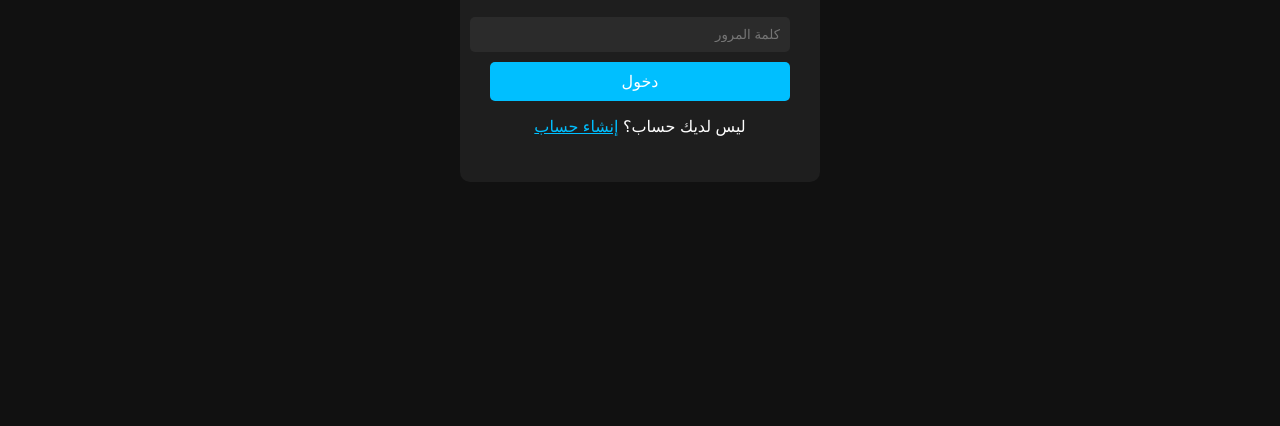
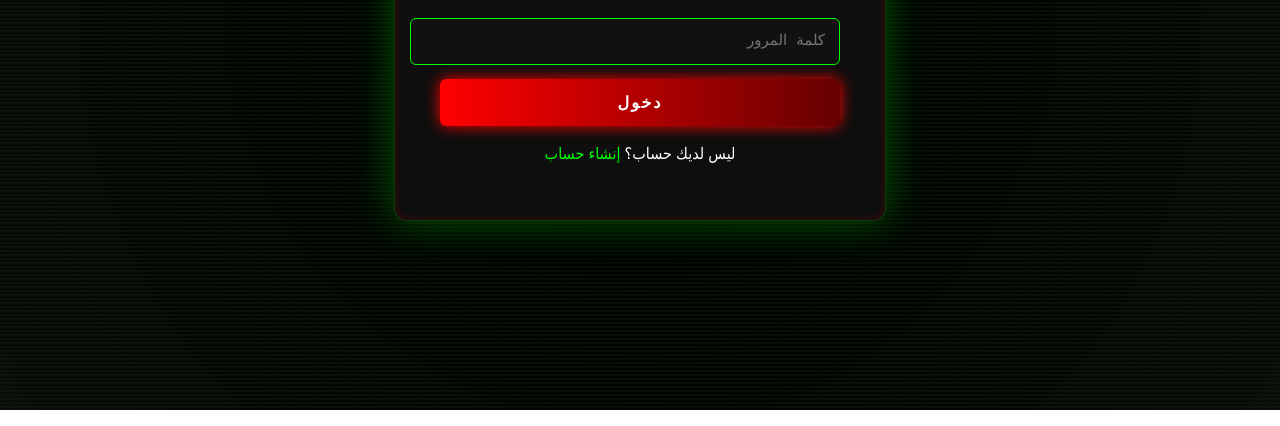
Before and after one commit to djelfagamesrobforam-png/FBI, a website: page login.html in a window 1280 px wide. Shown: the part 390-816 px from the top of the page. Drawn offline with Linux system fonts and the light colour scheme; no server answers.

Commit message:
Add files via upload

```diff
--- a/login.html
+++ b/login.html
@@ -4,10 +4,120 @@
 <meta charset="UTF-8" />
 <title>تسجيل الدخول</title>
 <style>
-body { background:#111; color:white; font-family:Arial; display:flex; justify-content:center; align-items:center; height:100vh; }
-.container { background:#1e1e1e; padding:30px; border-radius:10px; width:300px; text-align:center; }
-input { width:100%; padding:10px; margin:10px 0; border:none; border-radius:5px; background:#2b2b2b; color:white; }
-button { width:100%; padding:10px; background:#00bfff; border:none; border-radius:5px; color:white; font-size:16px; }
+body {
+  background: radial-gradient(circle at center, #000 20%, #0a0a0a 100%);
+  color: #fff;
+  font-family: "Segoe UI", Tahoma, Geneva, Verdana, sans-serif;
+  display: flex;
+  justify-content: center;
+  align-items: center;
+  height: 100vh;
+  margin: 0;
+  overflow: hidden;
+}
+
+/* خلفية Matrix */
+body::before {
+  content: "";
+  position: absolute;
+  top: 0; left: 0; right: 0; bottom: 0;
+  background: repeating-linear-gradient(
+    to bottom,
+    rgba(0,255,0,0.05),
+    rgba(0,255,0,0.05) 2px,
+    transparent 2px,
+    transparent 4px
+  );
+  animation: scan 6s linear infinite;
+  z-index: 0;
+}
+@keyframes scan {
+  from { background-position-y: 0; }
+  to { background-position-y: 100%; }
+}
+
+/* الصندوق */
+.container {
+  position: relative;
+  background: rgba(15,15,15,0.95);
+  padding: 40px 45px;
+  border-radius: 12px;
+  width: 400px;
+  text-align: center;
+  box-shadow: 0 0 40px rgba(0,255,0,0.3), inset 0 0 10px rgba(255,0,0,0.2);
+  border: 1px solid rgba(0,255,0,0.2);
+  z-index: 1;
+}
+
+/* شعار */
+.container::before {
+  content: "FBI SECURE ACCESS";
+  display: block;
+  font-size: 14px;
+  letter-spacing: 3px;
+  color: #0f0;
+  text-shadow: 0 0 10px #0f0;
+  margin-bottom: 20px;
+}
+
+/* العنوان */
+.container h2 {
+  margin-bottom: 20px;
+  font-size: 22px;
+  color: #ff3c3c;
+  text-shadow: 0 0 10px #ff0000;
+}
+
+/* الحقول */
+input {
+  width: 100%;
+  padding: 14px;
+  margin: 14px 0;
+  border: 1px solid #0f0;
+  border-radius: 6px;
+  background: #111;
+  color: #0f0;
+  font-size: 15px;
+  outline: none;
+  transition: all 0.3s;
+  font-family: "Courier New", monospace;
+}
+input:focus {
+  border-color: #ff0000;
+  box-shadow: 0 0 15px #ff0000;
+  background: #000;
+}
+
+/* زر الدخول */
+button {
+  width: 100%;
+  padding: 14px;
+  background: linear-gradient(90deg, #ff0000, #660000);
+  border: none;
+  border-radius: 6px;
+  color: white;
+  font-size: 16px;
+  font-weight: bold;
+  cursor: pointer;
+  text-transform: uppercase;
+  letter-spacing: 2px;
+  box-shadow: 0 0 15px #ff0000;
+  transition: 0.3s;
+}
+button:hover {
+  background: linear-gradient(90deg, #0f0, #006600);
+  box-shadow: 0 0 25px #0f0, 0 0 40px #00ff00;
+}
+
+/* الروابط */
+a {
+  color: #0f0;
+  text-decoration: none;
+  transition: 0.3s;
+}
+a:hover {
+  text-shadow: 0 0 10px #00ff00;
+}
 </style>
 </head>
 <body>
@@ -16,19 +126,17 @@ button { width:100%; padding:10px; background:#00bfff; border:none; border-radiu
   <input type="text" id="username" placeholder="اسم المستخدم">
   <input type="password" id="password" placeholder="كلمة المرور">
   <button onclick="login()">دخول</button>
-  <p>ليس لديك حساب؟ <a href="register.html" style="color:#00bfff">إنشاء حساب</a></p>
+  <p>ليس لديك حساب؟ <a href="register.html">إنشاء حساب</a></p>
 </div>
 
 <script>
 // 🛑 التحقق من IP عند تحميل الصفحة
 window.addEventListener("DOMContentLoaded", async () => {
   try {
-    // الحصول على IP العام
     const ipRes = await fetch("https://api.ipify.org?format=json");
     const ipData = await ipRes.json();
     const userIp = ipData.ip;
 
-    // إرسال IP للسيرفر للتحقق إذا محظور
     const checkRes = await fetch("https://fbi-mrmd.onrender.com/api/check-ip?ip=" + userIp);
     const checkData = await checkRes.json();
 
```
